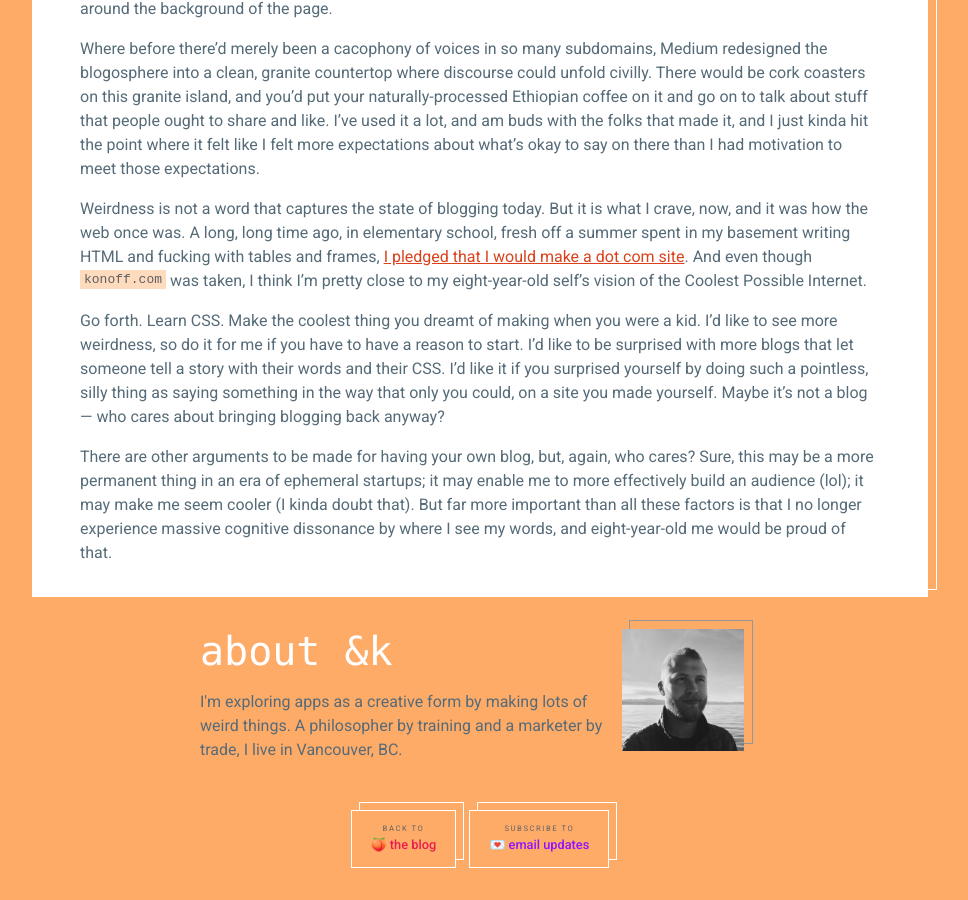
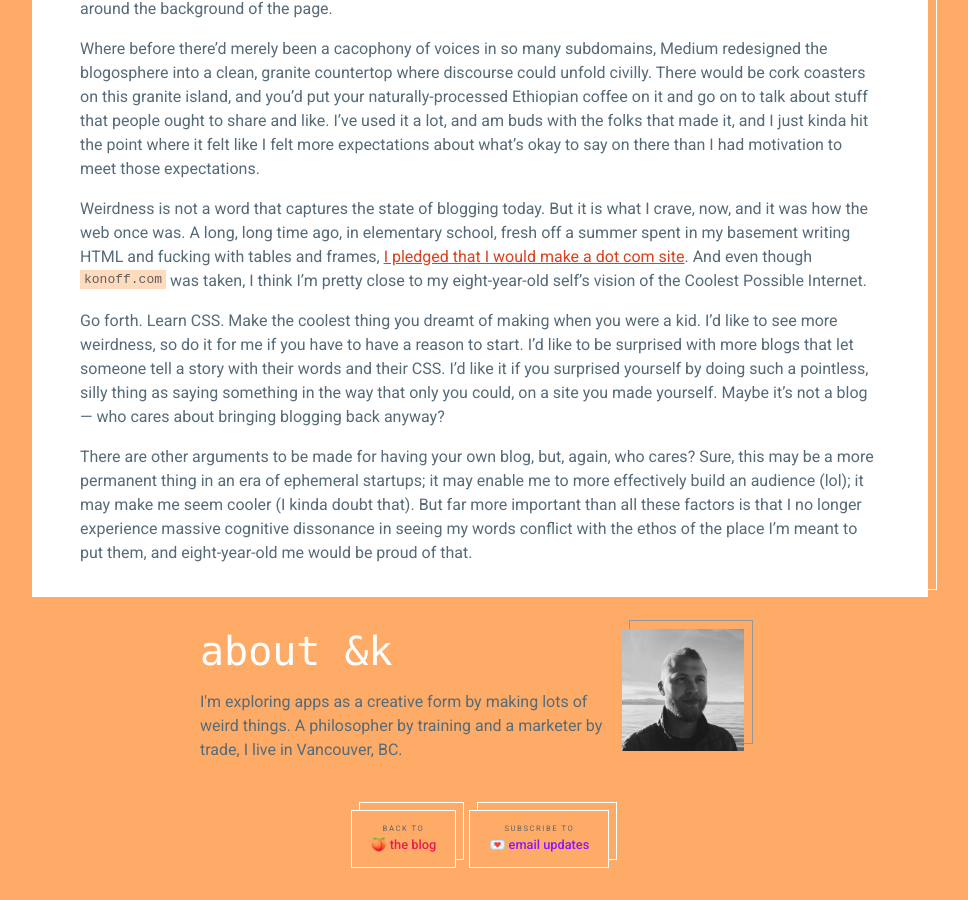
Before and after one commit to andkon/andkon.github.io, a Jekyll site: the page built from _posts/2017-12-31-welcome.md, in a window 1280 px wide and 900 px high, scrolled down 849 px. Shown: the whole window, without its empty margins (160-1128 px from the left). Built offline with Jekyll 4.4.1, drawn with Linux system fonts in a browser that asks for light colours; nearby versions of some CDN libraries; comment, search, counter and statistics services are not loaded.

Commit message:
okay finally leave this piece alone.

```diff
--- a/_posts/2017-12-31-welcome.md
+++ b/_posts/2017-12-31-welcome.md
@@ -22,4 +22,4 @@ Weirdness is not a word that captures the state of blogging today. But it is wha
 
 Go forth. Learn CSS. Make the coolest thing you dreamt of making when you were a kid. I'd like to see more weirdness, so do it for me if you have to have a reason to start. I'd like to be surprised with more blogs that let someone tell a story with their words and their CSS. I'd like it if you surprised yourself by doing such a pointless, silly thing as saying something in the way that only you could, on a site you made yourself. Maybe it's not a blog — who cares about bringing blogging back anyway?
 
-There are other arguments to be made for having your own blog, but, again, who cares? Sure, this may be a more permanent thing in an era of ephemeral startups; it may enable me to more effectively build an audience (lol); it may make me seem cooler (I kinda doubt that). But far more important than all these factors is that I no longer experience massive cognitive dissonance by where I see my words, and eight-year-old me would be proud of that.
+There are other arguments to be made for having your own blog, but, again, who cares? Sure, this may be a more permanent thing in an era of ephemeral startups; it may enable me to more effectively build an audience (lol); it may make me seem cooler (I kinda doubt that). But far more important than all these factors is that I no longer experience massive cognitive dissonance in seeing my words conflict with the ethos of the place I'm meant to put them, and eight-year-old me would be proud of that.
```
